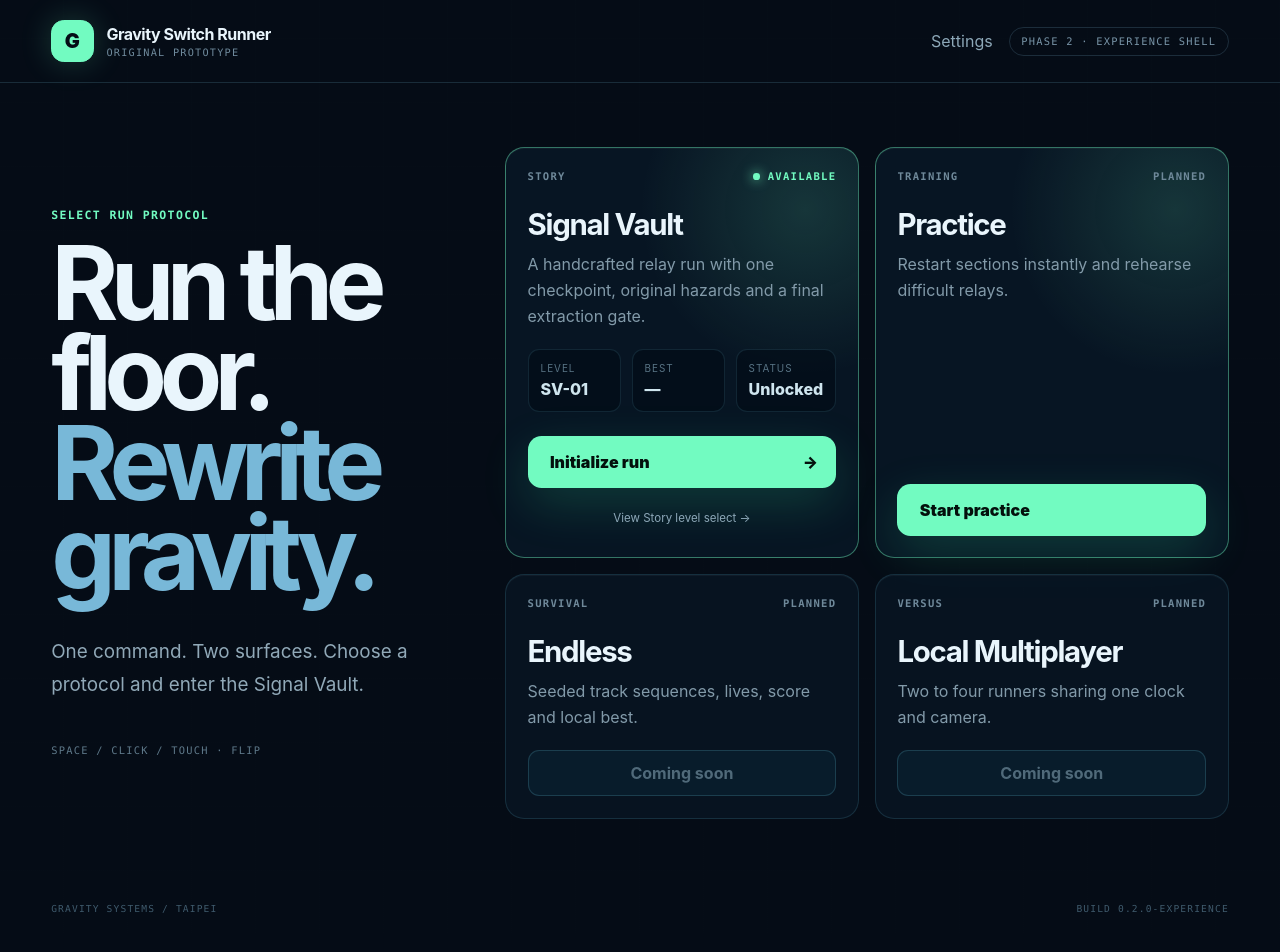
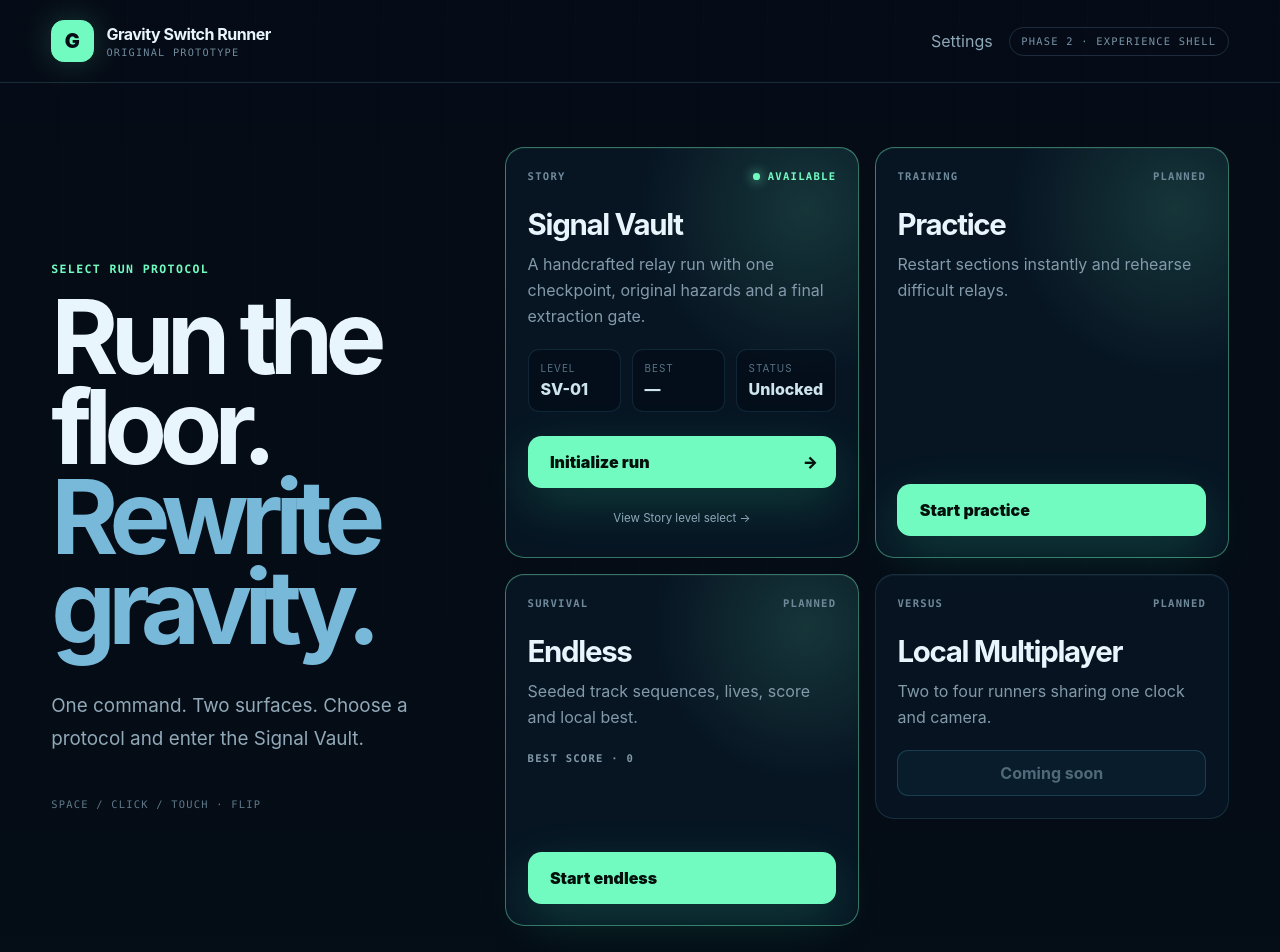
Before and after one commit to Davisanity-TW/GravityRunner, a React (Vite) app in the folder apps/web/: page / in a window 1280 px wide. Shown: the top 952 px of the page. Built offline with nearby package versions, Linux system fonts and the light colour scheme.

Commit message:
feat: add endless playable slice

```diff
--- a/apps/web/src/app/App.tsx
+++ b/apps/web/src/app/App.tsx
@@ -25,7 +25,14 @@ const GameCanvas = lazy(async () => {
 });
 
 type AppScreen = "menu" | "levels" | "practice" | "game";
-type RunMode = "STORY" | "PRACTICE";
+type RunMode = "STORY" | "PRACTICE" | "ENDLESS";
+const endlessBestScoreKey = "gravity-runner.endless-best-score.v1";
+
+function loadEndlessBestScore(): number {
+  if (typeof window === "undefined") return 0;
+  const value = Number(window.localStorage.getItem(endlessBestScoreKey));
+  return Number.isFinite(value) ? Math.max(0, Math.floor(value)) : 0;
+}
 
 type SettingsPanelProps = {
   settings: GameSettings;
@@ -319,8 +326,14 @@ export function App() {
   }, [progress]);
 
   const completeLevel = useCallback(
-    (elapsedMs: number) => {
+    (elapsedMs: number, deaths: number) => {
       if (runMode === "PRACTICE") {
+        return;
+      }
+      if (runMode === "ENDLESS") {
+        const score = Math.max(0, Math.floor(elapsedMs / 100) - deaths * 250);
+        const best = Math.max(loadEndlessBestScore(), score);
+        window.localStorage.setItem(endlessBestScoreKey, String(best));
         return;
       }
       setProgress((current) =>
@@ -448,7 +461,7 @@ export function App() {
               }
             ].map((mode) => (
               <article
-                className={`mode-card ${mode.name === "Practice" ? "mode-card--available" : "mode-card--locked"}`}
+                className={`mode-card ${mode.name === "Practice" || mode.name === "Endless" ? "mode-card--available" : "mode-card--locked"}`}
                 key={mode.name}
               >
                 <div className="mode-card__topline">
@@ -457,6 +470,11 @@ export function App() {
                 </div>
                 <h2>{mode.name}</h2>
                 <p>{mode.copy}</p>
+                {mode.name === "Endless" ? (
+                  <p className="mode-card__topline">
+                    BEST SCORE · {loadEndlessBestScore()}
+                  </p>
+                ) : null}
                 {mode.name === "Practice" ? (
                   <button
                     type="button"
@@ -467,6 +485,19 @@ export function App() {
                     }}
                   >
                     Start practice
+                  </button>
+                ) : mode.name === "Endless" ? (
+                  <button
+                    type="button"
+                    className="play-button"
+                    onClick={() => {
+                      setRunMode("ENDLESS");
+                      setSelectedLevelId("signal-vault-01");
+                      setStartCheckpointId(null);
+                      setScreen("game");
+                    }}
+                  >
+                    Start endless
                   </button>
                 ) : (
                   <button type="button" className="locked-button" disabled>
--- a/apps/web/src/game/GameCanvas.tsx
+++ b/apps/web/src/game/GameCanvas.tsx
@@ -10,9 +10,9 @@ type GameCanvasProps = {
   settings: GameSettings;
   onOpenSettings(): void;
   onExitToMenu(): void;
-  onLevelComplete(elapsedMs: number): void;
+  onLevelComplete(elapsedMs: number, deaths: number): void;
   levelId: StoryLevelId;
-  mode: "STORY" | "PRACTICE";
+  mode: "STORY" | "PRACTICE" | "ENDLESS";
   startCheckpointId?: string | null;
 };
 
@@ -80,7 +80,7 @@ export function GameCanvas({
       setRunState(state);
       if (state.phase === "LEVEL_COMPLETE" && !completionReported.current) {
         completionReported.current = true;
-        onLevelComplete(state.elapsedMs);
+        onLevelComplete(state.elapsedMs, state.deaths);
       }
     });
     bridge.selectedLevelId = levelId;
@@ -114,12 +114,24 @@ export function GameCanvas({
         </div>
         <div className="run-hud__metric">
           <span>CHECKPOINT</span>
-          <strong>{runState.checkpointId === null ? "0 / 1" : "1 / 1"}</strong>
+          <strong>
+            {mode === "ENDLESS"
+              ? `LIVES ${Math.max(0, 3 - runState.deaths)} / 3`
+              : runState.checkpointId === null
+                ? "0 / 1"
+                : "1 / 1"}
+          </strong>
         </div>
         <div className="run-hud__metric">
           <span>DEATHS</span>
           <strong>{runState.deaths}</strong>
         </div>
+        {mode === "ENDLESS" ? (
+          <div className="run-hud__metric">
+            <span>SCORE</span>
+            <strong>{Math.max(0, Math.floor(runState.elapsedMs / 100) - runState.deaths * 250)}</strong>
+          </div>
+        ) : null}
         <div className="run-hud__metric">
           <span>GRAVITY</span>
           <strong>{gravity}</strong>
@@ -208,7 +220,11 @@ export function GameCanvas({
         <div className="game-overlay" role="dialog" aria-label="Story result">
           <div className="game-overlay__panel result-panel">
             <p className="eyebrow">
-              {mode === "PRACTICE" ? "PRACTICE / SECTION COMPLETE" : "STORY / LEVEL COMPLETE"}
+              {mode === "PRACTICE"
+                ? "PRACTICE / SECTION COMPLETE"
+                : mode === "ENDLESS"
+                  ? "ENDLESS / RUN COMPLETE"
+                  : "STORY / LEVEL COMPLETE"}
             </p>
             <h2>Archive extracted.</h2>
             <div className="result-grid">
--- a/apps/web/src/game/bridge.ts
+++ b/apps/web/src/game/bridge.ts
@@ -57,7 +57,7 @@ type StoredListener = (payload: GameBridgeEventMap[EventName]) => void;
 export class GameEventBridge {
   private readonly listeners = new Map<EventName, Set<StoredListener>>();
   selectedLevelId = "signal-vault-01";
-  selectedMode: "STORY" | "PRACTICE" = "STORY";
+  selectedMode: "STORY" | "PRACTICE" | "ENDLESS" = "STORY";
   selectedStartCheckpointId: string | null = null;
 
   on<K extends EventName>(event: K, listener: EventListener<K>): () => void {
```
